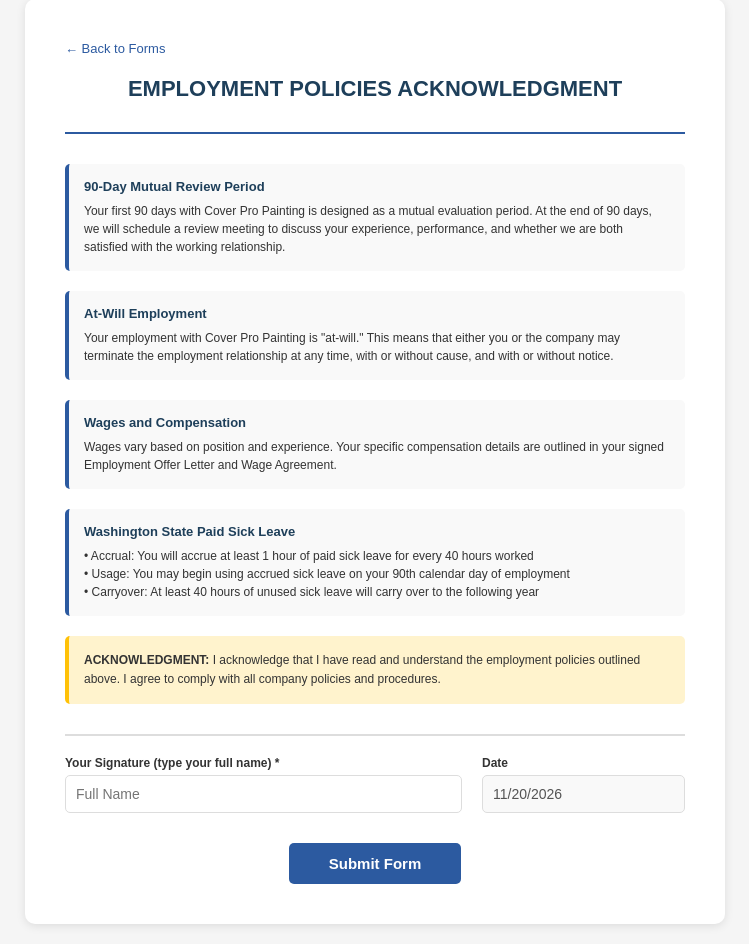
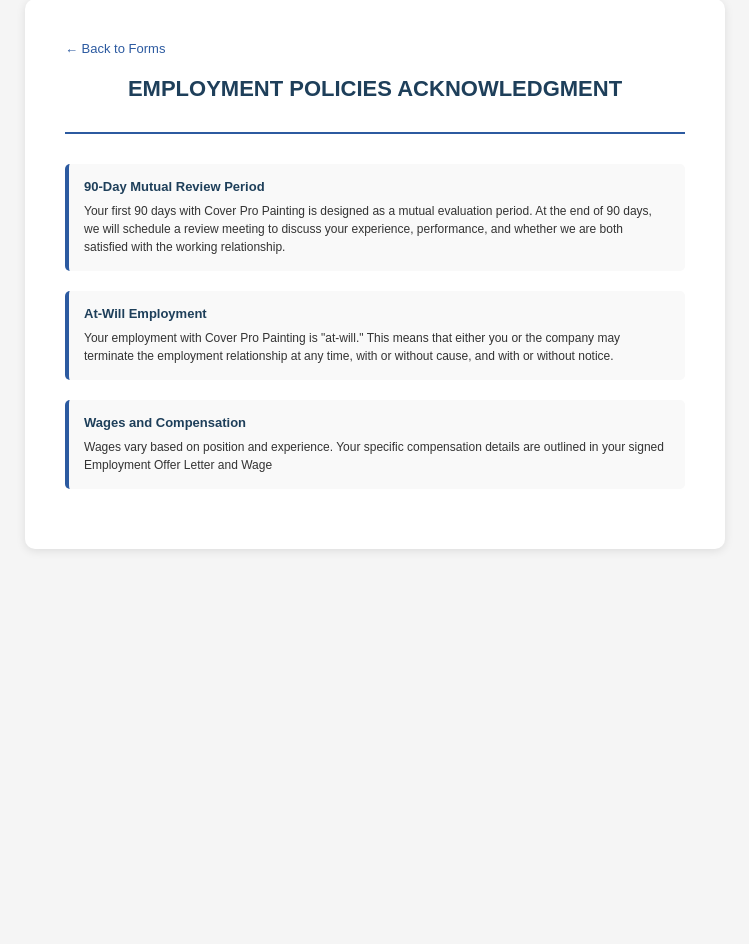
Before and after one commit to CoverProPainting/new-hire-forms, a Node server app: template views/forms/employment-policies.ejs in a window 1280 px wide. Shown: the part 21-965 px from the top of the page, without its empty margins (265-1014 px from the left). After the commit the page ends 572 px from the top, so only its background shows below. Run offline with Node 20, Linux system fonts and the light colour scheme; the template is opened without the code that fills it, so the values that code supplies are empty.

Commit message:
Update employment-policies.ejs

```diff
--- a/views/forms/employment-policies.ejs
+++ b/views/forms/employment-policies.ejs
@@ -42,25 +42,4 @@
       </div>
       <div class="policy-section">
         <h3>Wages and Compensation</h3>
-        <p>Wages vary based on position and experience. Your specific compensation details are outlined in your signed Employment Offer Letter and Wage Agreement.</p>
-      </div>
-      <div class="policy-section">
-        <h3>Washington State Paid Sick Leave</h3>
-        <p>• Accrual: You will accrue at least 1 hour of paid sick leave for every 40 hours worked<br>• Usage: You may begin using accrued sick leave on your 90th calendar day of employment<br>• Carryover: At least 40 hours of unused sick leave will carry over to the following year</p>
-      </div>
-      <div style="background: #fff3cd; padding: 15px; border-radius: 5px; margin-bottom: 20px; border-left: 4px solid #ffc107;">
-        <p style="font-size: 12px; color: #333; line-height: 1.6;">
-          <strong>ACKNOWLEDGMENT:</strong> I acknowledge that I have read and understand the employment policies outlined above. I agree to comply with all company policies and procedures.
-        </p>
-      </div>
-      <div class="signature-section">
-        <div class="signature-fields">
-          <div class="form-group"><label>Your Signature (type your full name) *</label><input type="text" name="signature" placeholder="Full Name" required></div>
-          <div class="form-group"><label>Date</label><input type="text" value="<%= new Date().toLocaleDateString() %>" disabled style="background: #f9f9f9;"></div>
-        </div>
-      </div>
-      <div class="submit-section"><button type="submit">Submit Form</button></div>
-    </form>
-  </div>
-</body>
-</html>
+        <p>Wages vary based on position and experience. Your specific compensation details are outlined in your signed Employment Offer Letter and Wage
```
